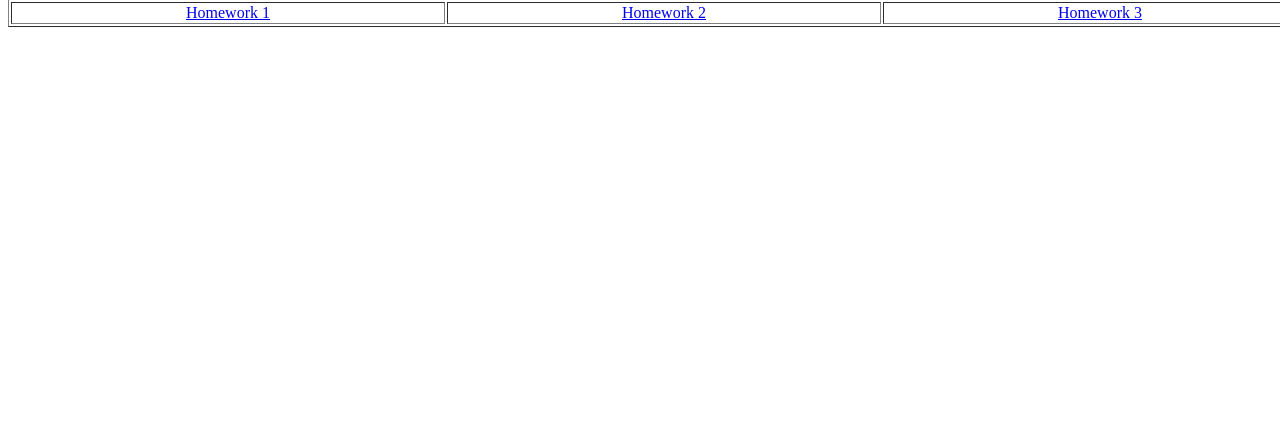
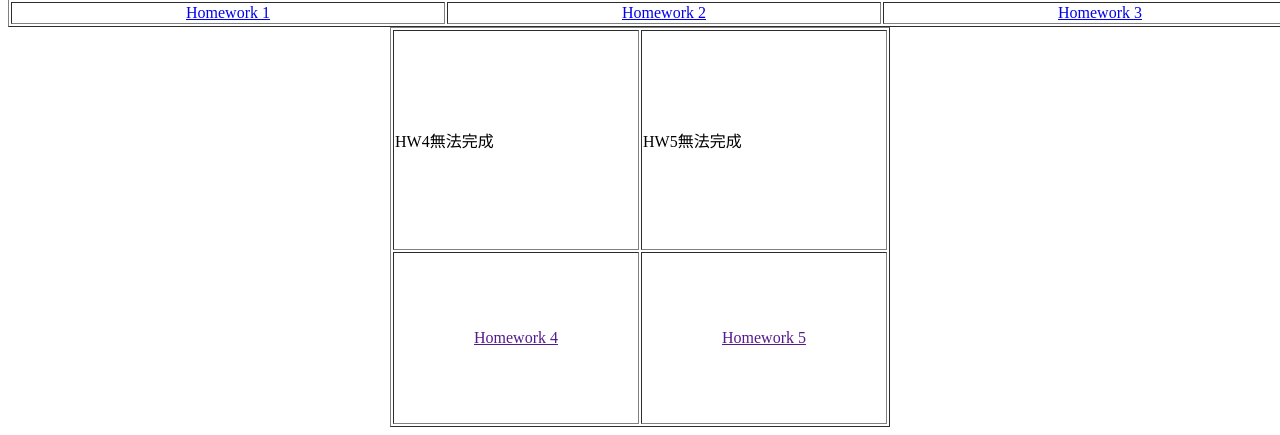
Before and after one commit to Q9873156/3W3D, a plain HTML site: page index.html in a window 1280 px wide. Shown: the part 517-952 px from the top of the page. Before the commit the page ends 800 px from the top, so only its background shows below. Drawn offline with Linux system fonts and the light colour scheme.

Commit message:
Add files via upload

```diff
--- a/index.html
+++ b/index.html
@@ -6,6 +6,7 @@
 
 
 <head>
+<meta charset="utf-8">
 <style>
 
 
@@ -31,10 +32,19 @@
       <td align="center" valign="middle"><a href="https://q9873156.github.io/3W3D/HW3/HW3.html">Homework 3</a></td>
     </tr>
 
+
 </table>
-
-
-
+<div align="center">
+  <table width="500" height="400" border="1">
+  <tr>
+      <td>HW4無法完成</td>
+	  <td>HW5無法完成</td>
+  </tr>
+  <tr>
+      <td align="center" valign="middle"><a href="">Homework 4</a></td>
+      <td align="center" valign="middle"><a href="">Homework 5</a></td>
+  </tr>
+</table>
 
 </script>
 </html>
```
